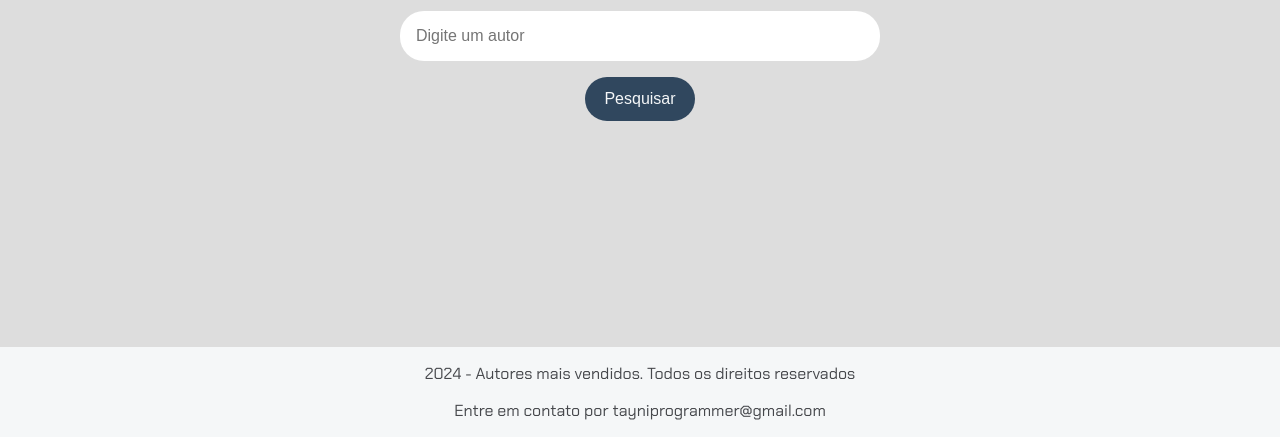
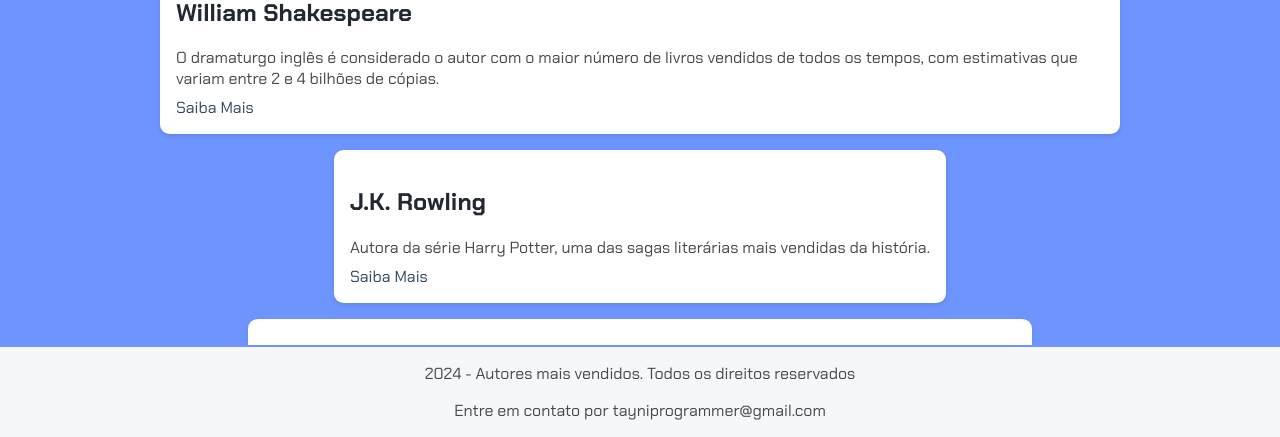
Before and after one commit to TayniSchukes/Imers-o-Alura-1, a plain HTML site: page index.html in a window 1280 px wide. Shown: the part 363-800 px from the top of the page. Drawn offline with Linux system fonts and the light colour scheme.

Commit message:
Adicionando resultados

```diff
--- a/index.html
+++ b/index.html
@@ -4,7 +4,7 @@
     <meta charset="UTF-8">
     <meta name="viewport" content="width=device-width, initial-scale=1.0">
     <link rel="stylesheet" href="styles.css">
-    <title>Alura - Aula 1</title>
+    <title>Livros</title>
 </head>
 <body>
     <header>
@@ -15,6 +15,23 @@
             <input type="text" placeholder="Digite um autor">
             <button>Pesquisar</button>
         </section>
+        <section class="resultados-pesquisa">
+            <div class="item-resultado">
+                <h2>William Shakespeare</h2>
+                <p class="descricao-meta">O dramaturgo inglês é considerado o autor com o maior número de livros vendidos de todos os tempos, com estimativas que variam entre 2 e 4 bilhões de cópias.</p>
+                <a href="https://pt.wikipedia.org/wiki/William_Shakespeare" target="_blank">Saiba Mais</a>
+            </div>
+            <div class="item-resultado">
+                <h2>J.K. Rowling</h2>
+                <p class="descricao-meta">Autora da série Harry Potter, uma das sagas literárias mais vendidas da história.</p>
+                <a href="https://pt.wikipedia.org/wiki/J._K._Rowling" target="_blank">Saiba Mais</a>
+            </div>
+            <div class="item-resultado">
+                <h2>Dan Brown</h2>
+                <p class="descricao-meta">Escritor norte-americano conhecido por seus romances de suspense histórico, como O Código Da Vinci.</p>
+                <a href="https://pt.wikipedia.org/wiki/Dan_Brown" target="_blank">Saiba Mais</a>
+            </div>
+        </section>
     </main>
     <footer>
         <p>2024 - Autores mais vendidos. Todos os direitos reservados</p>
--- a/styles.css
+++ b/styles.css
@@ -4,7 +4,7 @@
 /* Estiliza o corpo da página */
 body {
     font-family: "Chakra Petch", sans-serif; /* Define a fonte padrão */
-    background-color: #DDDDDD; /* Cor de fundo da página */
+    background-color: rgb(109, 148, 255); /* Cor de fundo da página */
     display: flex; /* Usa Flexbox para layout */
     flex-direction: column; /* Alinha os itens na vertical */
     align-items: center; /* Centraliza os itens horizontalmente */
```
